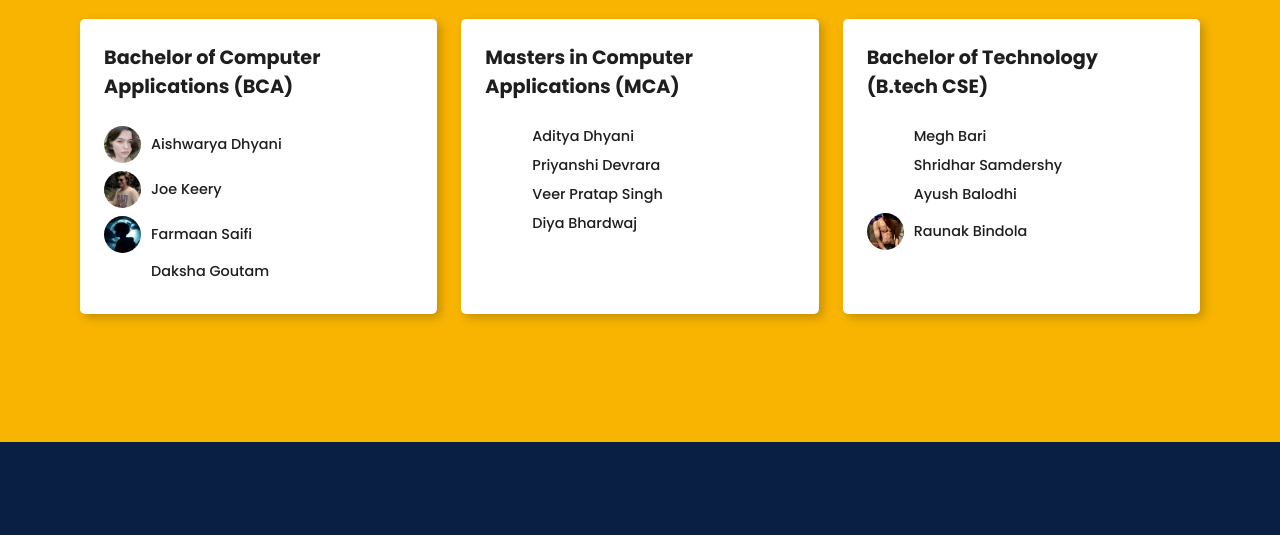
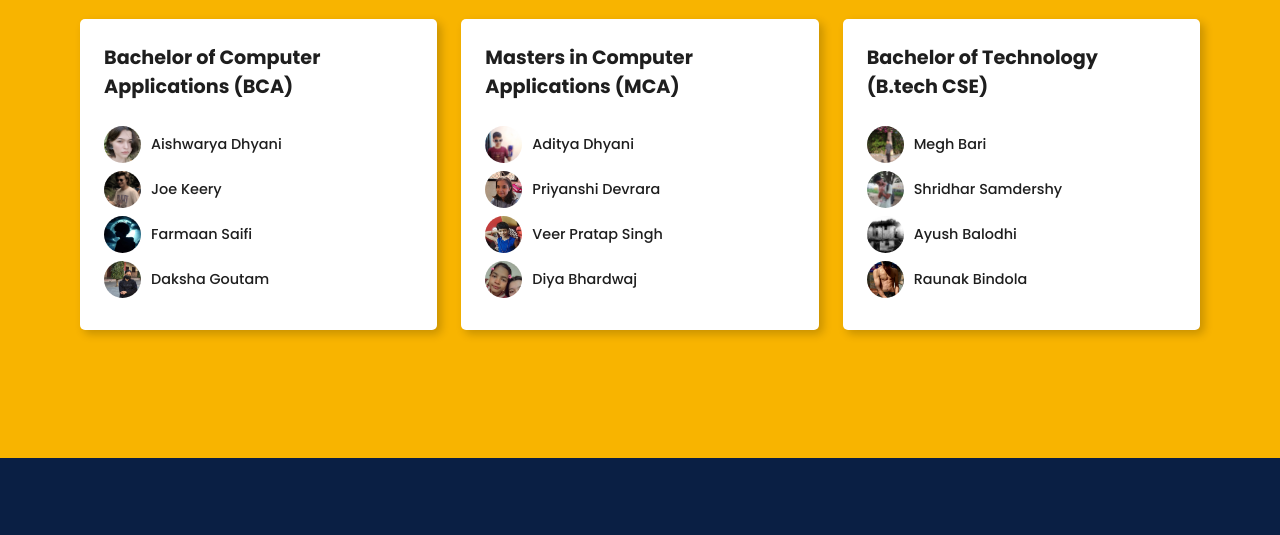
Before and after one commit to CYB3RBBY/universitywebsiteForAssignment, a plain HTML site: page programList.html in a window 1280 px wide. Shown: the part 1100-1635 px from the top of the page. Drawn offline with Linux system fonts and the light colour scheme.

Commit message:
add changes

```diff
--- a/programList.html
+++ b/programList.html
@@ -52,7 +52,7 @@
                     <li><img src="images/students/aishu.jpg" alt="">Aishwarya Dhyani</li>
                     <li><img src="images/students/joeMyLove.jpg" alt="">Joe Keery</li>
                     <li><img src="images/students/fairy.png" alt="">Farmaan Saifi</li>
-                    <li><img src="images/aishu.jpg" alt="">Daksha Goutam</li>
+                    <li><img src="images/students/chutki.jpg" alt="">Daksha Goutam</li>
                 </ul>
             </div>
 
@@ -60,19 +60,19 @@
             <div class="program-list-item">
                 <h2>Masters in Computer Applications (MCA)</h2>
                 <ul>
-                    <li><img src="images/aishu.jpg" alt="">Aditya Dhyani</li>
-                    <li><img src="images/aishu.jpg" alt="">Priyanshi Devrara</li>
-                    <li><img src="images/aishu.jpg" alt="">Veer Pratap Singh</li>
-                    <li><img src="images/aishu.jpg" alt="">Diya Bhardwaj</li>
+                    <li><img src="images/students/aadi.jpg" alt="">Aditya Dhyani</li>
+                    <li><img src="images/students/priyanshi.jpg" alt="">Priyanshi Devrara</li>
+                    <li><img src="images/students/veer.jpg" alt="">Veer Pratap Singh</li>
+                    <li><img src="images/students/diya.jpg" alt="">Diya Bhardwaj</li>
                 </ul>
             </div>
 
             <div class="program-list-item">
                <h2>Bachelor of Technology <br>(B.tech CSE)</h2>
                 <ul>
-                    <li><img src="images/aishu.jpg" alt="">Megh Bari</li>
-                    <li><img src="images/aishu.jpg" alt="">Shridhar Samdershy</li>
-                    <li><img src="images/aishu.jpg" alt="">Ayush Balodhi</li>
+                    <li><img src="images/students/megha.jpg" alt="">Megh Bari</li>
+                    <li><img src="images/students/shri.jpg" alt="">Shridhar Samdershy</li>
+                    <li><img src="images/students/ayushBhai.jpg" alt="">Ayush Balodhi</li>
                     <li><img src="images/students/rauny.jpg" alt="">Raunak Bindola</li>
                 </ul>
             </div>
```
Also changed, not shown: images/students/aadi.jpg (added), images/students/ayushBhai.jpg (added), images/students/chutki.jpg (added), images/students/diya.jpg (added), images/students/megha.jpg (added), images/students/priyanshi.jpg (added), images/students/shri.jpg (added), images/students/veer.jpg (added).
